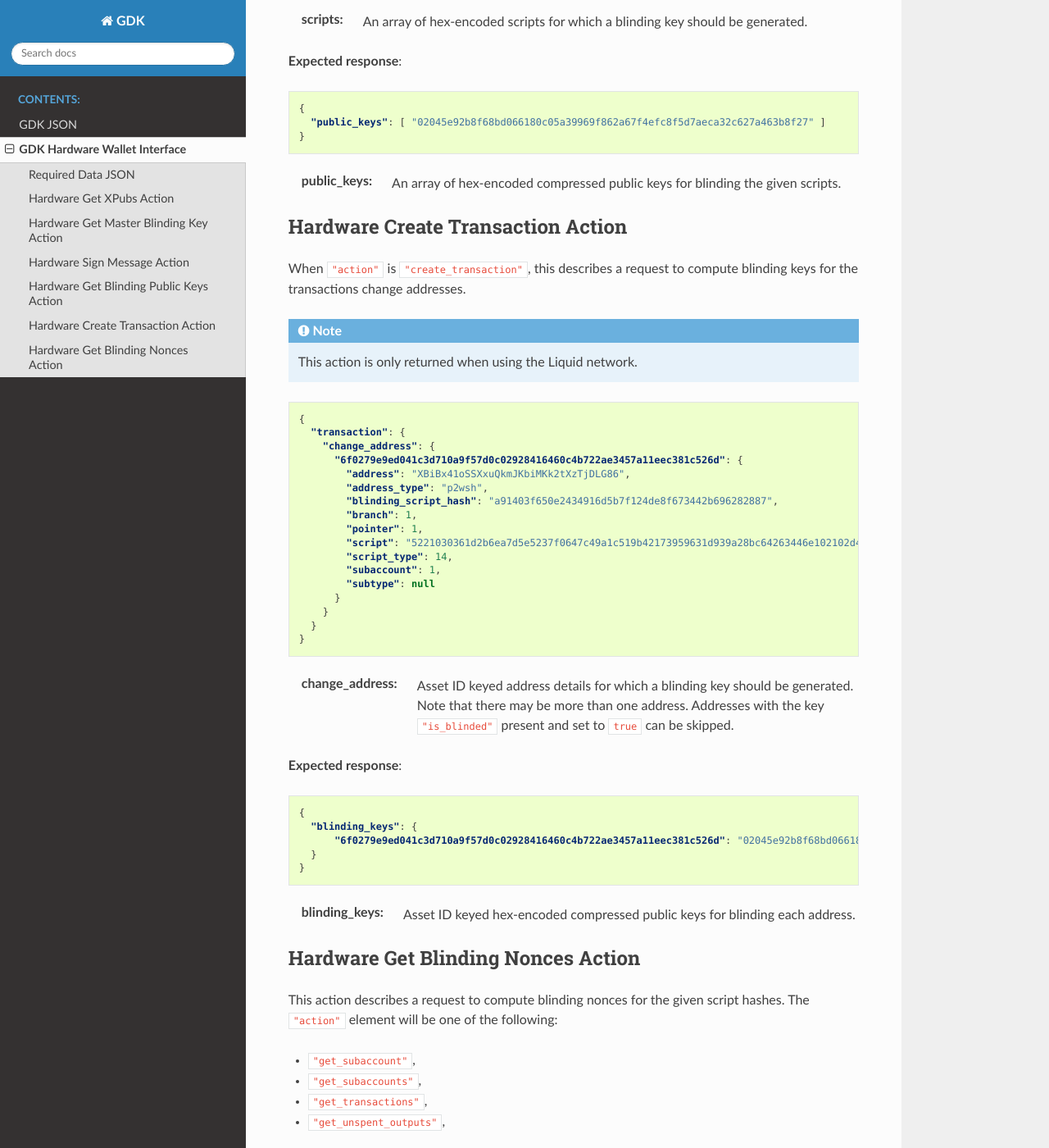
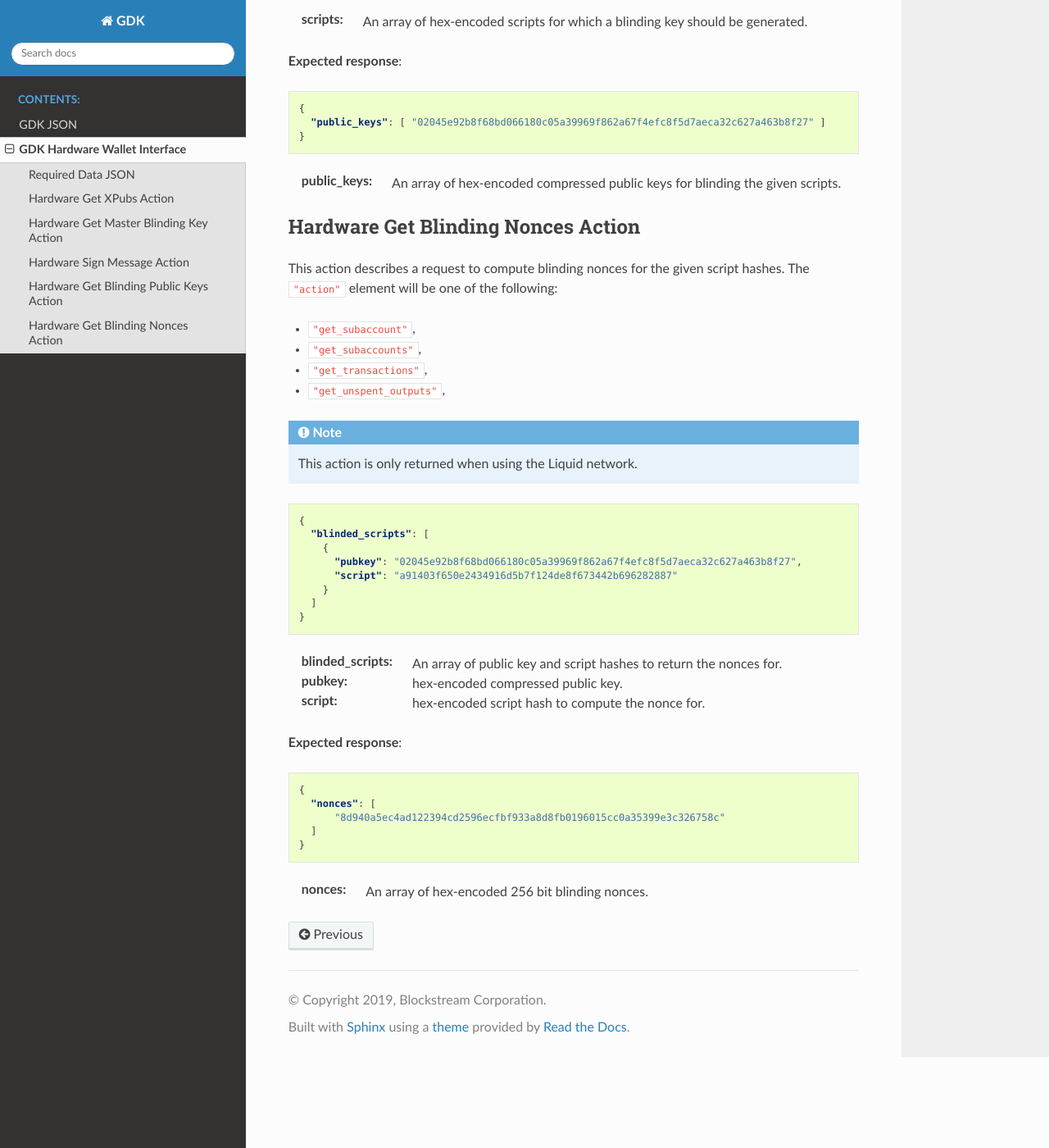
Before and after one commit to Blockstream/gdk, a Sphinx documentation site: the page built from docs/source/gdk-hw.rst, in a window 1280 px wide and 1400 px high, scrolled down 2705 px. Shown: the whole window at 82% size. Built offline with Sphinx 7.4.7 and the Read the Docs theme 2.0.0, drawn with Linux system fonts in a browser that asks for light colours; pages that are not in the unit, such as notebooks, are missing from menus.

Commit message:
Remove the "create_transaction" call handler action and HWWI docs

```diff
--- a/docs/source/gdk-hw.rst
+++ b/docs/source/gdk-hw.rst
@@ -149,52 +149,6 @@ compute blinding public keys from wallet scripts.
 :public_keys: An array of hex-encoded compressed public keys for blinding the given scripts.
 
 
-.. _hw-action-create-transaction:
-
-Hardware Create Transaction Action
-----------------------------------
-
-When ``"action"`` is ``"create_transaction"``, this describes a request to
-compute blinding keys for the transactions change addresses.
-
-.. note:: This action is only returned when using the Liquid network.
-
-.. code-block:: json
-
-     {
-       "transaction": {
-         "change_address": {
-           "6f0279e9ed041c3d710a9f57d0c02928416460c4b722ae3457a11eec381c526d": {
-             "address": "XBiBx41oSSXxuQkmJKbiMKk2tXzTjDLG86",
-             "address_type": "p2wsh",
-             "blinding_script_hash": "a91403f650e2434916d5b7f124de8f673442b696282887",
-             "branch": 1,
-             "pointer": 1,
-             "script": "5221030361d2b6ea7d5e5237f0647c49a1c519b42173959631d939a28bc64263446e102102d4a348b9f48833dcefffa80305846686d101d02c45a4547b3a5ff6fabb8e2f1f52ae",
-             "script_type": 14,
-             "subaccount": 1,
-             "subtype": null
-           }
-         }
-       }
-     }
-
-:change_address: Asset ID keyed address details for which a blinding key should
-    be generated. Note that there may be more than one address. Addresses with
-    the key ``"is_blinded"`` present and set to ``true`` can be skipped.
-
-**Expected response**:
-
-.. code-block:: json
-
-     {
-       "blinding_keys": {
-           "6f0279e9ed041c3d710a9f57d0c02928416460c4b722ae3457a11eec381c526d": "02045e92b8f68bd066180c05a39969f862a67f4efc8f5d7aeca32c627a463b8f27"
-       }
-     }
-
-:blinding_keys: Asset ID keyed hex-encoded compressed public keys for blinding each address.
-
 Hardware Get Blinding Nonces Action
 -----------------------------------
 
```
Also changed, not shown: 1 other file.
